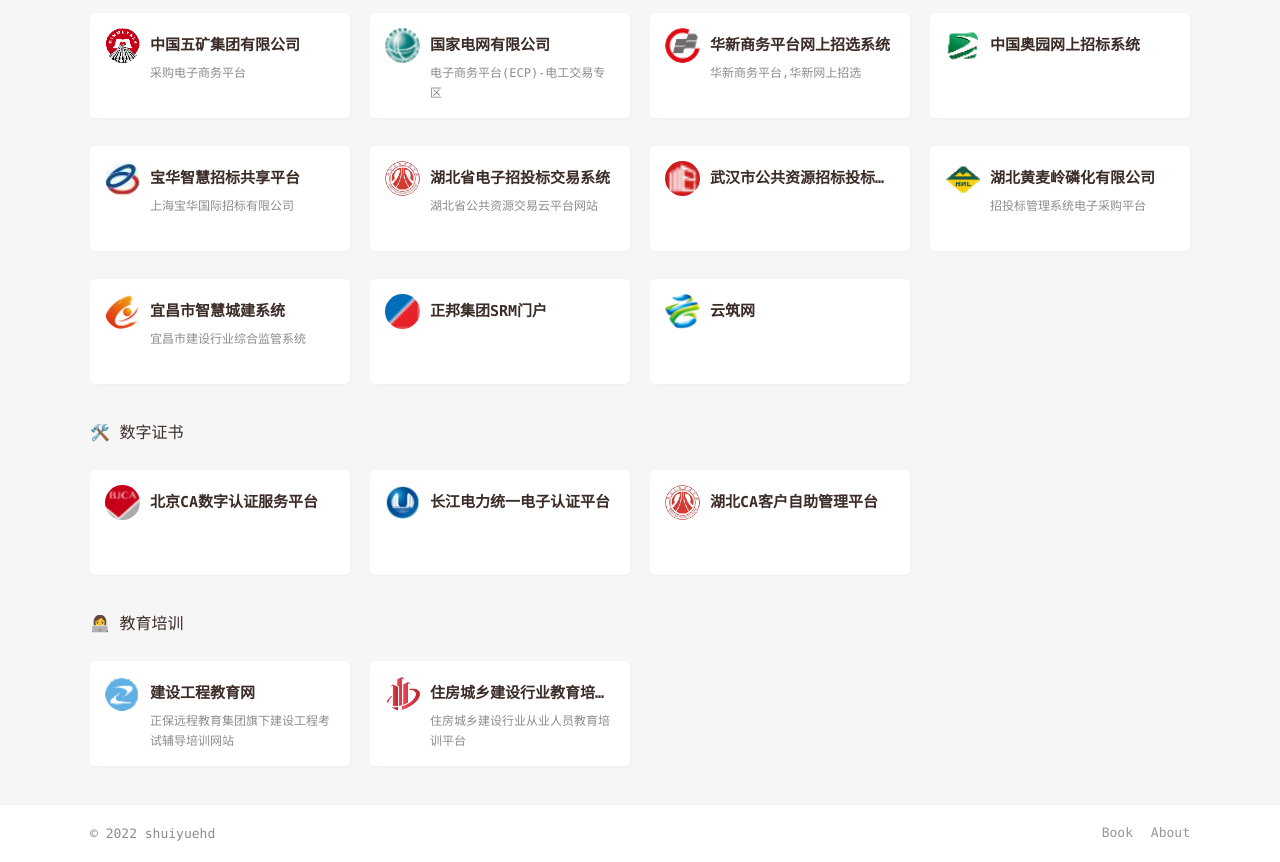
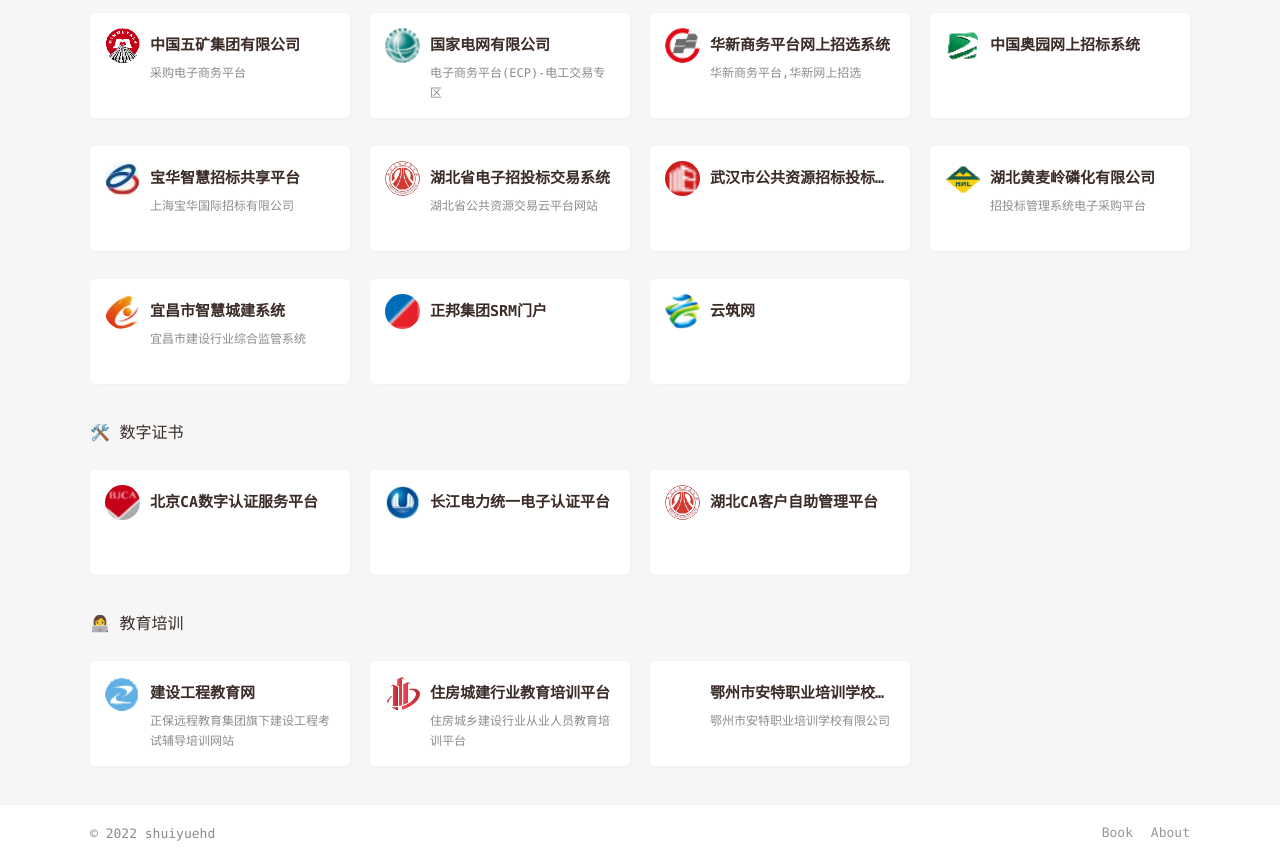
Before and after one commit to shuiyuehd/nav, a plain HTML site: page construction.html in a window 1280 px wide. Shown: the part 248-1110 px from the top of the page. Drawn offline with Linux system fonts and the light colour scheme.

Commit message:
增加教育培训网站：鄂州市安特职业培训学校有限公司

```diff
--- a/construction.html
+++ b/construction.html
@@ -273,8 +273,18 @@
               <div class="nav-img"
                 style="margin-bottom:40px;background-image: url(./images/construction/etledu.png);">
               </div>
-              <div class="nav-name">住房城乡建设行业教育培训平台</div>
+              <div class="nav-name">住房城建行业教育培训平台</div>
               <p>住房城乡建设行业从业人员教育培训平台</p>
+            </a>
+          </li>
+
+          <li>
+            <a class="nav-item clearfix" href="https://ezat.e.hbzclm.com/" target="_blank">
+              <div class="nav-img"
+                style="margin-bottom:40px;background-image: url(./images/construction/);">
+              </div>
+              <div class="nav-name">鄂州市安特职业培训学校有限公司</div>
+              <p>鄂州市安特职业培训学校有限公司</p>
             </a>
           </li>
 
```
